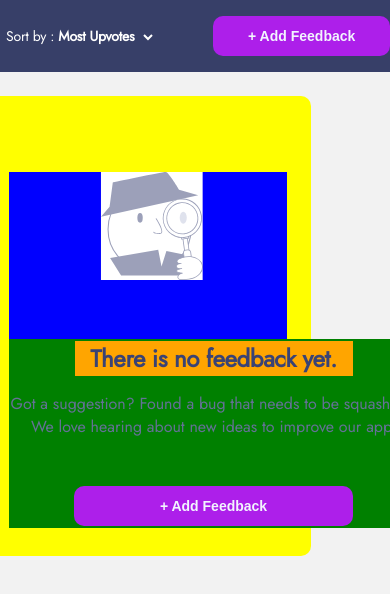
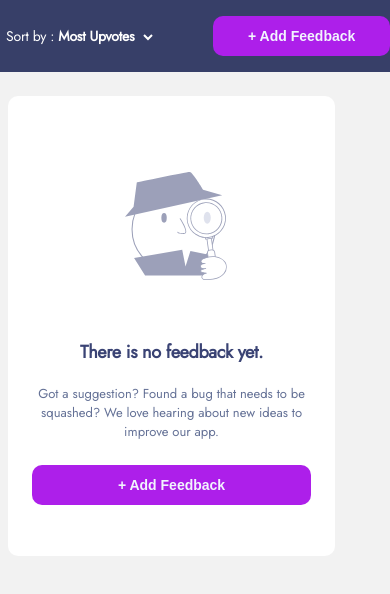
Before and after one commit to AmaliTech-Training-Academy/product-feedback-app, a React (Create React App) app in the folder project/: page / in a window 390 px wide. Shown: the top 594 px of the page. Built offline with nearby package versions, Linux system fonts and the light colour scheme.

Commit message:
done with mobile view of empty suggestion page

```diff
--- a/project/src/Components/Sidebar/SidebarStyles.js
+++ b/project/src/Components/Sidebar/SidebarStyles.js
@@ -58,7 +58,8 @@ div {
   color: black;
   width: 223px;
   height: 178px;
-  background: #FFFFFF;
+  // background: #FFFFFF;
+  background: radial-gradient(128.88% 128.88% at 103.9% -10.39%, #E84D70 0%, #A337F6 53.09%, #28A7ED 100%);
 
   div {
     width: 153px;
@@ -68,13 +69,13 @@ div {
   }
 
   .h2 {
-    background-color: green;
+    // background-color: green;
     letter-spacing: -0.25px;
     font-size: 20px;
   }
 
   .body-2 {
-    background-color: yellow;
+    // background-color: yellow;
     font-size: 15px;
   }
 }
--- a/project/src/Pages/Home/HomeStyles.css
+++ b/project/src/Pages/Home/HomeStyles.css
@@ -96,40 +96,48 @@
   .empty-page {
     width: 327px;
     height: 460px;
-    background: yellow;
-    display: flex;
-    justify-content: center;
-    align-items: center;
+    /* background: yellow; */
+    margin-inline: 24px;
   }
 
   .empty-page-component {
     width: 278px;
     height: 308px;
-    background: blue;
+    /* background: blue; */
   }
 
   .empty-page-component img {
     transform: translateX(90%);
-    background: white;
+    /* background: white; */
   }
 
   .text-container {
-    width: 410px;
+    width: 278px;
     height: 189px;
-    margin-top: 53.26px;
-    display: flex;
+    margin-top: 39px;
     flex-direction: column;
-    justify-content: center;
-    align-items: center;
-    background: green;
+    /* background: green; */
   }
 
   .text-container .h1 {
     width: 278px;
     height: 35px;
-    text-align: center;
-    background: orange;
+    font-size: 18px;
+    /* background: orange; */
     color: #3A4374;
+  }
 
+  .text-container .body-1 {
+    width: 278px;
+    height: 57px;
+    margin-top: 14px;
+    font-size: 13px;
+    /* background: orange; */
+    color: #647196;
+    line-height: 19px;
+  }
+
+  .button-1-default.empty {
+    margin-top: 24px;
   }
 }
```
